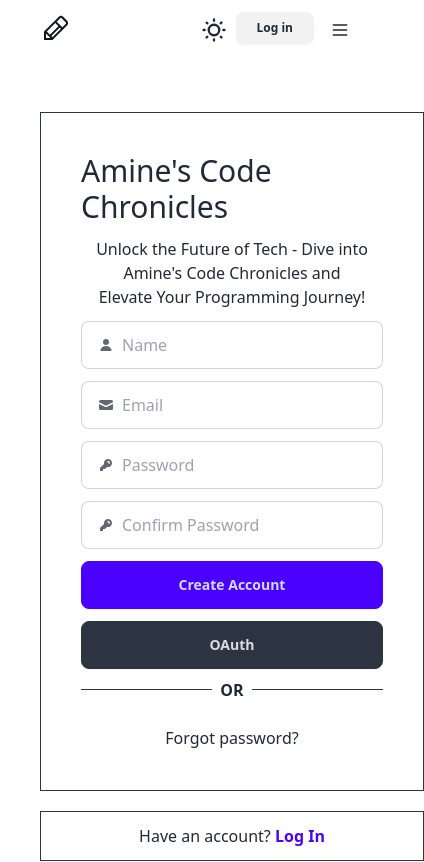
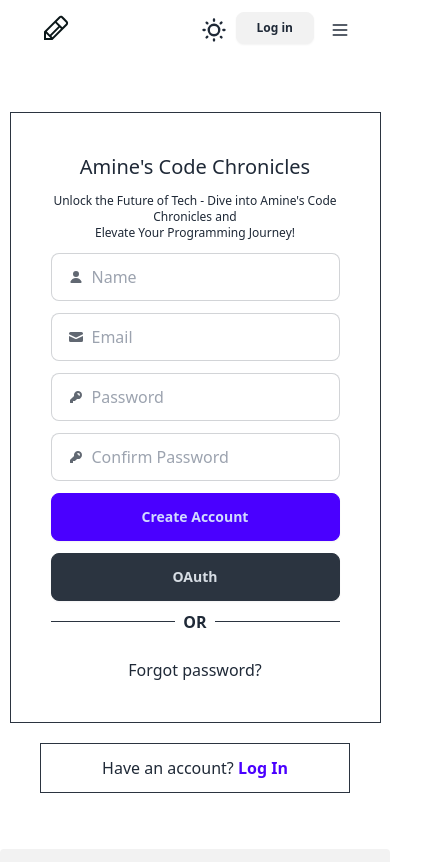
Before and after one commit to amineelamrani/Amine-Blog-MERN, a React (Vite) app in the folder client/: page /sign-up in a window 390 px wide. Shown: the top 862 px of the page, 424 px wide, since content can reach past the window. Built offline with nearby package versions, Linux system fonts and the light colour scheme; no server answers.

Commit message:
Fixing signin and signup responsive issues

```diff
--- a/client/src/pages/SignIn.jsx
+++ b/client/src/pages/SignIn.jsx
@@ -61,7 +61,7 @@ export default function SignIn() {
   };
 
   return (
-    <div className="flex flex-col py-14 items-center gap-5 min-w-96 mx-auto w-fit">
+    <div className="flex flex-col py-14 items-center gap-5 w-full md:min-w-96 mx-auto md:w-fit">
       <div className="flex flex-col items-center gap-3 p-10 border border-neutral">
         {error.error && <WarningComponent text={error.message} />}
         <h1 className="text-3xl ">Amine&apos;s Code Chronicles</h1>
--- a/client/src/pages/SignUp.jsx
+++ b/client/src/pages/SignUp.jsx
@@ -64,11 +64,11 @@ export default function SignUp() {
   };
 
   return (
-    <div className="flex flex-col py-14 items-center gap-5 min-w-96 mx-auto w-fit">
+    <div className="flex flex-col py-14 items-center gap-5 w-full md:min-w-96 mx-auto md:w-fit">
       <div className="flex flex-col items-center gap-3 p-10 border border-neutral">
         {error.error && <WarningComponent text={error.message} />}
-        <h1 className="text-3xl ">Amine&apos;s Code Chronicles</h1>
-        <p className="text-center">
+        <h1 className="text-xl md:text-3xl ">Amine&apos;s Code Chronicles</h1>
+        <p className="text-center text-xs md:text-base">
           Unlock the Future of Tech - Dive into Amine&apos;s Code Chronicles and
           <br />
           Elevate Your Programming Journey!
```
